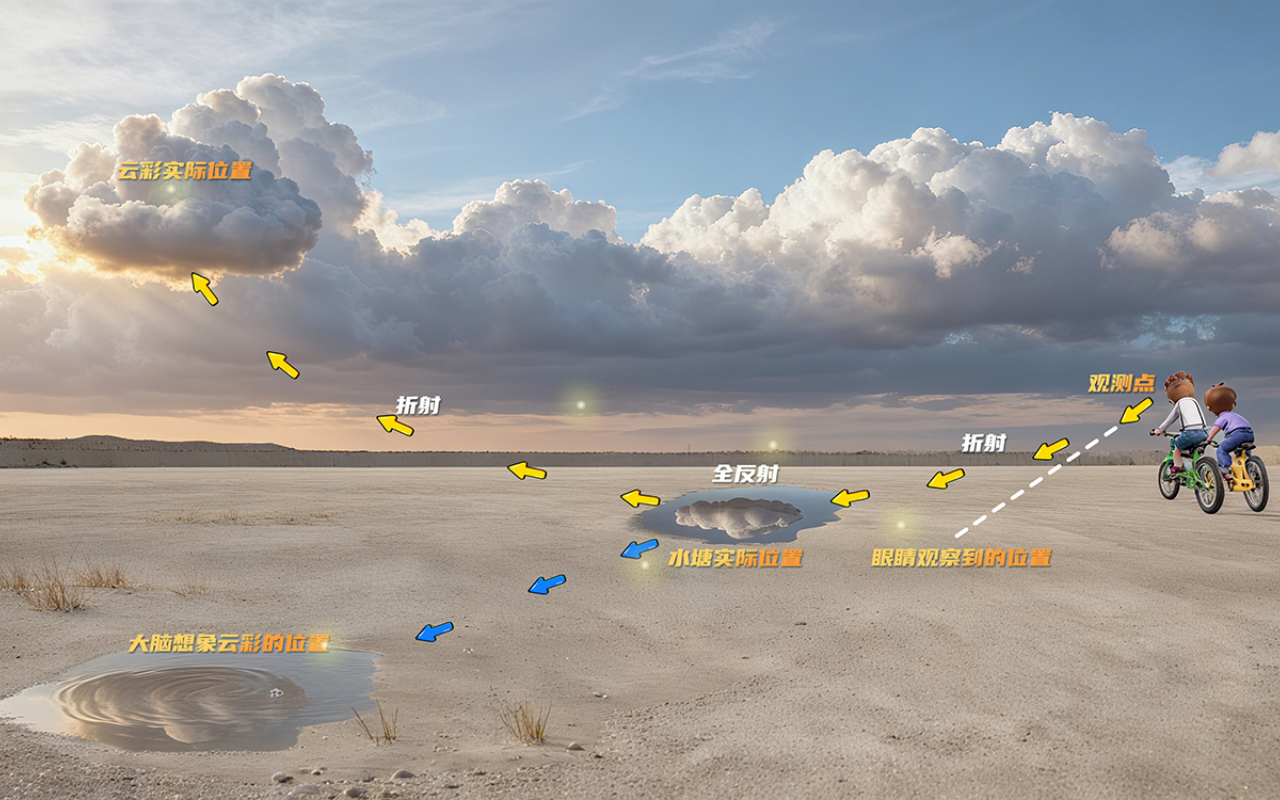
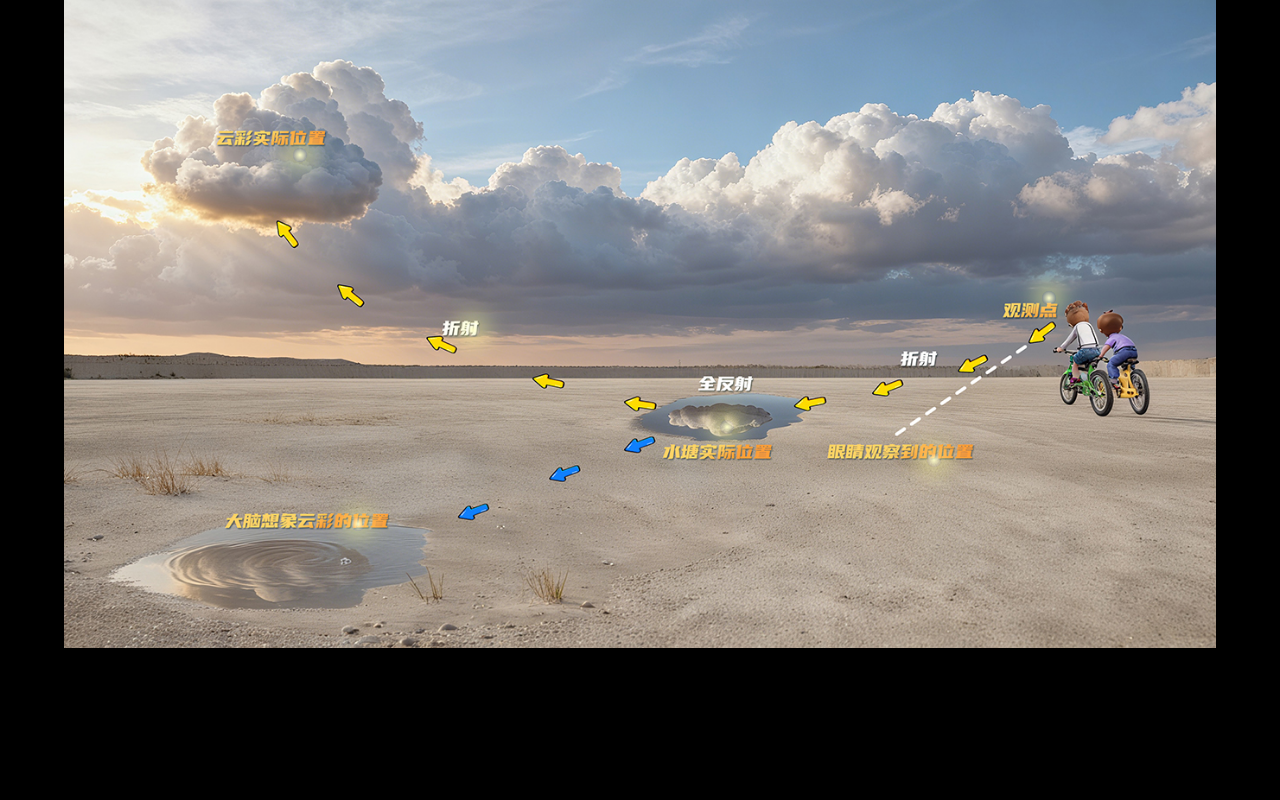
Before and after one commit to qq931695481-pixel/fanshe, a plain HTML site: page index.html in a window 1280 px wide. Drawn offline with Linux system fonts and the light colour scheme.

Commit message:
Add files via upload

```diff
--- a/index.html
+++ b/index.html
@@ -7,22 +7,33 @@
 <style>
   body {
     margin: 0;
-    overflow: hidden;
     background-color: #000;
+    display: flex;
+    justify-content: center;
+    align-items: center;
   }
+
+  /* 固定比例容器，保持图片比例 */
   .scene {
     position: relative;
-    width: 100vw;
-    height: 100vh;
-    background: url('quanmian.jpg') no-repeat center center;
-    background-size: cover;
+    width: 90vw;
+    max-width: 1600px;
+    aspect-ratio: 16/9; /* 根据你的背景比例修改 */
+    overflow: hidden;
+  }
+
+  .scene img {
+    width: 100%;
+    height: 100%;
+    object-fit: contain;
+    display: block;
   }
 
   /* 闪光触发点 */
   .hotspot {
     position: absolute;
-    width: 10px;
-    height: 10px;
+    width: 12px;
+    height: 12px;
     border-radius: 50%;
     background: radial-gradient(circle, rgba(255,255,200,1) 0%, rgba(255,255,200,0.1) 80%);
     box-shadow: 0 0 20px 5px rgba(255,255,150,0.8);
@@ -72,13 +83,14 @@
 </head>
 <body>
 <div class="scene" id="scene">
+  <img src="quanmian.jpg" alt="全图">
   <!-- 触发点们 -->
-  <div class="hotspot" style="top:65%; left:70%;" data-dialog="1"></div>
-  <div class="hotspot" style="top:50%; left:45%;" data-dialog="2"></div>
-  <div class="hotspot" style="top:55%; left:60%;" data-dialog="3"></div>
-  <div class="hotspot" style="top:23%; left:13%;" data-dialog="4"></div>
+  <div class="hotspot" style="top:45%; left:85%;" data-dialog="1"></div>
+  <div class="hotspot" style="top:50%; left:35%;" data-dialog="2"></div>
+  <div class="hotspot" style="top:65%; left:57%;" data-dialog="3"></div>
+  <div class="hotspot" style="top:23%; left:20%;" data-dialog="4"></div>
   <div class="hotspot" style="top:80%; left:25%;" data-dialog="5"></div>
-  <div class="hotspot" style="top:70%; left:50%;" data-dialog="6"></div>
+  <div class="hotspot" style="top:70%; left:75%;" data-dialog="6"></div>
 </div>
 
 <script>
@@ -113,21 +125,36 @@ scene.addEventListener("click", (e) => {
     const dialogId = e.target.getAttribute("data-dialog");
     showDialogs(dialogs[dialogId], e.target);
   } else {
-    // 点击空白处关闭所有弹窗
     document.querySelectorAll(".dialog").forEach(d => d.remove());
   }
 });
 
 function showDialogs(dialogArray, hotspot) {
   document.querySelectorAll(".dialog").forEach(d => d.remove());
+
+  const rect = hotspot.getBoundingClientRect();
+  const viewportWidth = window.innerWidth;
+  const viewportHeight = window.innerHeight;
+
   dialogArray.forEach((d, i) => {
     const dialog = document.createElement("div");
     dialog.className = "dialog";
     dialog.innerHTML = `<img src="${d.img}"><p>${d.text}</p>`;
     document.body.appendChild(dialog);
-    const rect = hotspot.getBoundingClientRect();
-    dialog.style.left = `${rect.left + 40}px`;
-    dialog.style.top = `${rect.top - 50 + i * 90}px`;
+
+    let left = rect.left + 40;
+    let top = rect.top - 50 + i * 90;
+
+    if (rect.left > viewportWidth * 0.7) {
+      left = rect.left - dialog.offsetWidth - 40;
+    }
+    if (top < 10) top = 10;
+    if (top + dialog.offsetHeight > viewportHeight) {
+      top = viewportHeight - dialog.offsetHeight - 10;
+    }
+
+    dialog.style.left = `${left}px`;
+    dialog.style.top = `${top}px`;
   });
 }
 </script>
```
